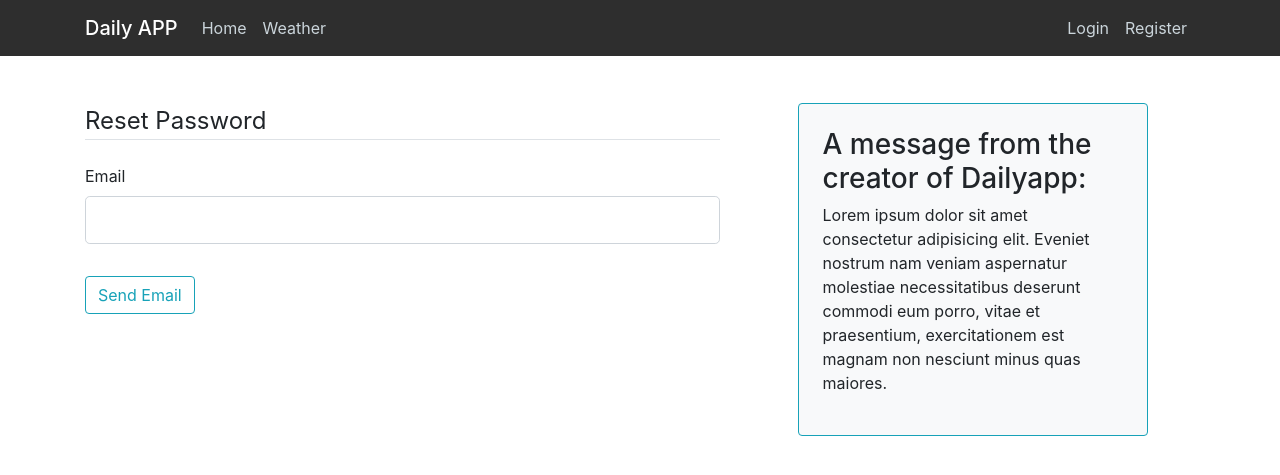
After one commit to zzuo123/DailyApp, a Flask app: page /reset_password in a window 1280 px wide. The commit adds this page. Shown: the top 475 px of the page. Run offline with Flask 2, Linux system fonts and the light colour scheme; some libraries are stand-ins or nearby versions.

Commit message:
🚀 RELEASE: Added change password support

```diff
--- /dev/null
+++ b/dailyapp/templates/reset_request.html
@@ -0,0 +1,27 @@
+{% extends "form_layout.html" %}
+{% block forms %}
+<div class="content-section">
+    <form method="POST" action="">
+        {{ form.hidden_tag() }}
+        <fieldset class="form-group">
+            <legend class="border-bottom mb-4">Reset Password</legend>
+            <div class="form-group">
+                {{ form.email.label(class="form-control-label") }}
+                {% if form.email.errors %}
+                {{ form.email(class="form-control form-control-lg is-invalid") }}
+                <div class="invalid-feedback">
+                    {% for error in form.email.errors %}
+                    <span>{{ error }}</span>
+                    {% endfor %}
+                </div>
+                {% else %}
+                {{ form.email(class="form-control form-control-lg") }}
+                {% endif %}
+            </div>
+        </fieldset>
+        <div class="form-group">
+            {{ form.submit(class="btn btn-outline-info") }}
+        </div>
+    </form>
+</div>
+{% endblock forms %}
--- a/dailyapp/templates/weather.html
+++ b/dailyapp/templates/weather.html
@@ -36,8 +36,6 @@
 					</small>
 				</div>
 			</div>
-		{% else %}
-			<h1 class='text-center text-white'>Please login and enter your zip code</h1>
 		{% endif %}
 	</div>
 </div>
--- a/dailyapp/users/forms.py
+++ b/dailyapp/users/forms.py
@@ -60,3 +60,19 @@
         valid_zip = re.search(r'^\d{5}$', zipcode.data)
         if not valid_zip or not weather_from_api(zipcode.data, 'imperial'):
             raise ValidationError('That doesn\'t look like a US zip code. Please try a different one.')
+
+
+class RequestResetForm(FlaskForm):
+    email = StringField('Email', validators=[DataRequired(), Email()])
+    submit = SubmitField('Send Email')
+
+    def validate_email(self, email):
+        user = User.query.filter_by(email=email.data).first()
+        if user is None:  # if email doesn't exist
+            raise ValidationError('There is no account with that email, you must register first.')
+
+
+class ResetPasswordForm(FlaskForm):
+    password = PasswordField('Password', validators=[DataRequired()])
+    confirm_password = PasswordField('Confirm Password', validators=[DataRequired(), EqualTo('password')])
+    submit = SubmitField('Reset Password')
--- a/dailyapp/users/routes.py
+++ b/dailyapp/users/routes.py
@@ -2,8 +2,8 @@
 from flask_login import current_user, login_user, logout_user, login_required
 from dailyapp import db, bcrypt
 from dailyapp.models import User
-from dailyapp.users.forms import PreRegisterForm, RegisterForm, LoginForm, UpdateAccountForm
-from dailyapp.users.utils import send_pre_register_email, Serializer
+from dailyapp.users.forms import PreRegisterForm, RegisterForm, LoginForm, RequestResetForm, UpdateAccountForm, ResetPasswordForm
+from dailyapp.users.utils import send_pre_register_email, Serializer, send_reset_email
 
 users = Blueprint('users', __name__)
 
@@ -35,7 +35,6 @@
     if email is None:
         flash('That is an invalid or expired token', 'warning')
         return redirect(url_for('users.pre_register'))
-    flash(email)
     form = RegisterForm()
     if form.validate_on_submit():
         hashed_password = bcrypt.generate_password_hash(form.password.data).decode('utf-8')
@@ -55,6 +54,11 @@
     if form.validate_on_submit():
         user = User.query.filter_by(email=form.email.data).first()
         if user and bcrypt.check_password_hash(user.password, form.password.data):
+            if user.zipcode == 'none':
+                # None needs to be added to avoid keyerror
+                session.pop('zipcode', None)
+            else:
+                session['zipcode'] = user.zipcode
             login_user(user, remember=form.remember.data)  # remember me is a true/false value
             next_page = request.args.get('next')  # user get('next') instead of ['next'] because it returns none if key does not exist
             return redirect(next_page) if next_page else redirect(url_for('main.home'))
@@ -66,7 +70,7 @@
 @users.route('/logout')
 def logout():
     logout_user()
-    session.pop('zipcode')
+    session.pop('zipcode', None)
     return redirect(url_for('main.home'))
 
 
@@ -86,3 +90,35 @@
         form.username.data = current_user.username
         form.zipcode.data = current_user.zipcode
     return render_template('account.html', title='Account', form=form)
+
+
+@users.route('/reset_password', methods=['GET', 'POST'])
+def reset_request():
+    if current_user.is_authenticated:
+        return redirect(url_for('users.account'))
+    form = RequestResetForm()
+    if form.validate_on_submit():
+        user = User.query.filter_by(email=form.email.data).first()
+        send_reset_email(user)
+        flash('An email has been sent with instructions to reset the password.', 'info')
+        return redirect(url_for('users.login'))
+    return render_template('reset_request.html', title='Reset Password', form=form)
+
+
+@users.route('/reset_password/<token>', methods=['GET', 'POST'])
+def reset_token(token):
+    if current_user.is_authenticated:
+        return redirect(url_for('main.home'))
+    user = User.verify_reset_token(token)  # method returns a user if token is correct
+    if user is None:
+        flash('That is an invalid or expired token', 'warning')
+        return redirect(url_for('users.reset_request'))
+    form = ResetPasswordForm()
+    if form.validate_on_submit():
+        hashed_password = bcrypt.generate_password_hash(form.password.data).decode('utf-8')
+        user.password = hashed_password
+        db.session.add(user)
+        db.session.commit()
+        flash('Your password has been updated! You are now able to login.', 'success')
+        return redirect(url_for('users.login'))
+    return render_template('reset_token.html', title='Reset Password', form=form)
```
Also changed, not shown: dailyapp/main/routes.py (+4 -6 lines), dailyapp/models.py (+15 -0 lines), dailyapp/templates/login.html (+5 -5 lines), dailyapp/templates/reset_token.html (added, +40 -0 lines), dailyapp/users/utils.py (+12 -0 lines), todo.md (+2 -3 lines), README.md.
